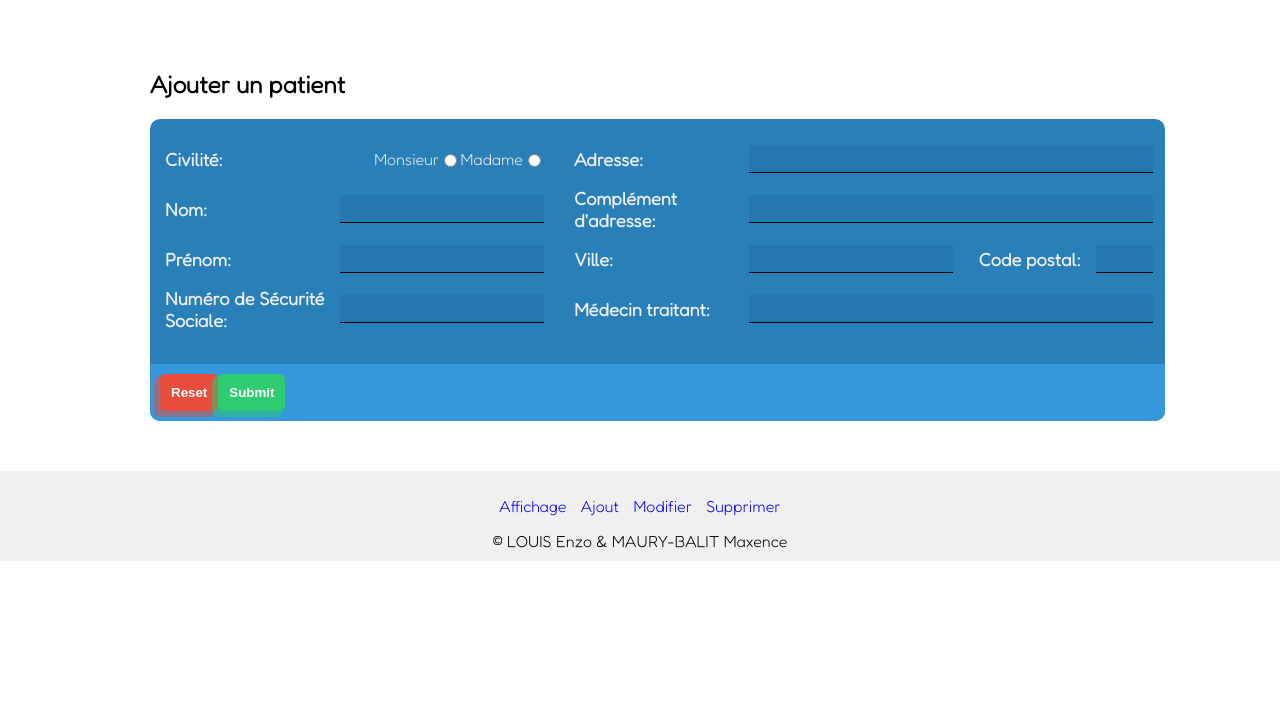
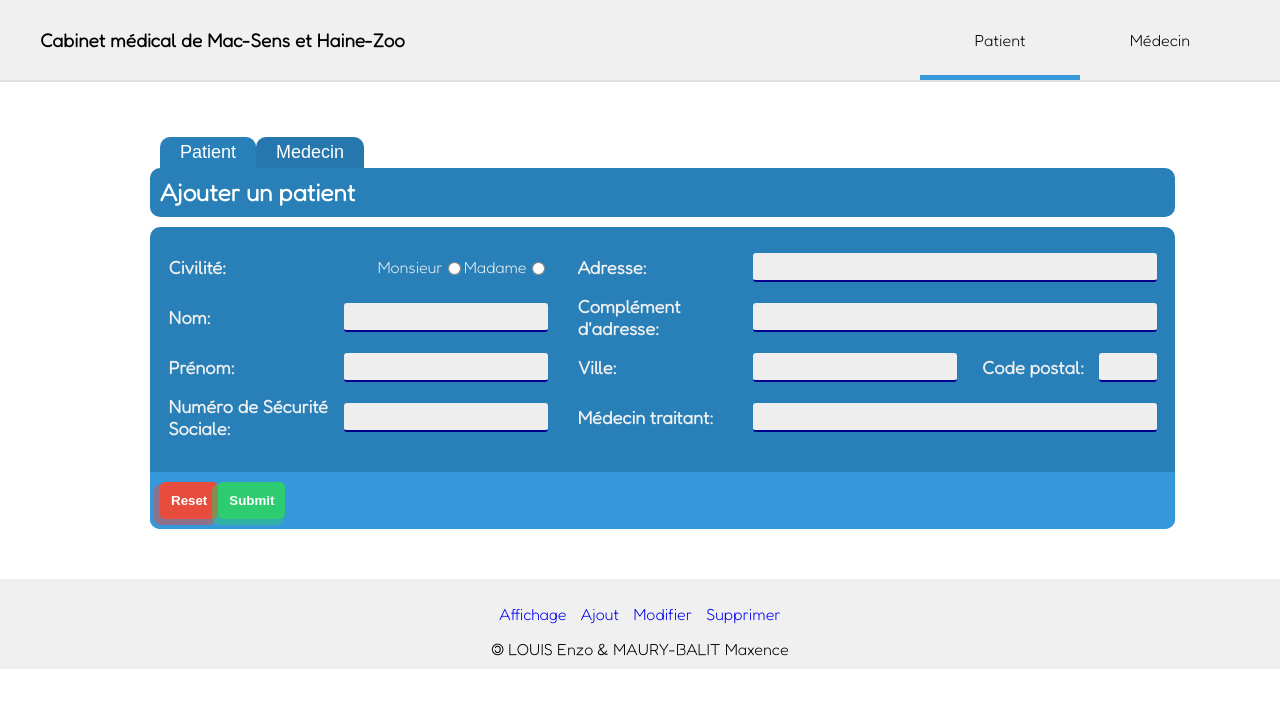
Before and after one commit to MaxenceMB/doctors-office-api, a PHP site: page /ajout.php in a window 1280 px wide. Shown: the top 708 px of the page. Run offline with PHP 8.4, Linux system fonts and the light colour scheme.

Commit message:
Ajout médecin (visuel) + tabs

```diff
--- a/ajout.php
+++ b/ajout.php
@@ -17,11 +17,23 @@
     </head>
 
     <body>
+        <header id="header">
+            <h3 id = "header-title">Cabinet médical de Mac-Sens et Haine-Zoo</h3>
+
+            <nav>
+                <ul>
+                    <li id="currentPage"><a href="#">Patient</a></li>
+                    <li><a href="affichageMedecin.php">Médecin</a></li>
+                </ul>
+            </nav>
+        </header>
+
         <main>
             <?php
                 if(empty($_POST["nom"])) {
                     $nom  = "";
                 } else {
+
                     // Valeurs du formulaire
                     $nom        = $_POST["nom"];
                     $prenom     = $_POST["prenom"];
@@ -57,38 +69,42 @@
                 }
             ?>
 
+            <div id = "tabs">
+                <button class = "tablinks" onclick = "openTab(event, 'Patient')" id = "current">Patient</button>
+                <button class = "tablinks" onclick = "openTab(event, 'Medecin')">Medecin</button>
+            </div>
             <h2>Ajouter un patient</h2>
 
             <!-- Formulaire principal d'ajout d'un patient -->
             <form method = "post" action = "ajout.php">
-                <div class = "mainForm">
+                <div id = "Patient" class = "mainForm">
                     <div class = "formColumn">
                         <div class = "formInput">
                             <div class = "formLabel">Civilité:</div>
-                            <label for = "monsieur" class = "formRadioLabel">Monsieur</label> <input type = "radio" name = "civilite" id = "monsieur" value = "">
-                            <label for = "madame"   class = "formRadioLabel">Madame</label>   <input type = "radio" name = "civilite" id = "madame"   value = ""> <br>
+                            <label for = "monsieur" class = "formRadioLabel">Monsieur</label> <input type = "radio" name = "civilite" id = "monsieur" value = "" required>
+                            <label for = "madame"   class = "formRadioLabel">Madame</label>   <input type = "radio" name = "civilite" id = "madame"   value = "" required> <br>
                         </div>
 
                         <div class = "formInput">
                             <div class = "formLabel"><label for = "nom">Nom:</label></div>
-                            <input type = "text" name = "nom" id = "nom" class = "shortInput" value = "" required> <br>
+                            <input type = "text" name = "nom" id = "nom" class = "shortInput" value = "" pattern = "\w{1, 20}" required> <br>
                         </div>
 
                         <div class = "formInput">
                             <div class = "formLabel"><label for = "prenom" >Prénom:</label></div>
-                            <input type = "text" name = "prenom" id = "prenom" class = "shortInput" value = ""> <br>
+                            <input type = "text" name = "prenom" id = "prenom" class = "shortInput" value = "" pattern = "\w{1, 20}" required> <br>
                         </div>
 
                         <div class = "formInput">
                             <div class = "formLabel"><label for = "numSecu">Numéro de Sécurité Sociale:</label></div>
-                            <input type = "text" name = "numSecu" id = "numSecu" class = "shortInput" value = "">
+                            <input type = "text" name = "numSecu" id = "numSecu" class = "shortInput" value = "" required>
                         </div>
                     </div>
 
                     <div class = "formColumn">
                         <div class = "formInput">
                             <div class = "formLabel"><label for = "adresse1">Adresse:</label></div>
-                            <input type = "text" name = "adresse1" id = "adresse1" class = "longInput" value = ""> <br>
+                            <input type = "text" name = "adresse1" id = "adresse1" class = "longInput" value = "" required> <br>
                         </div>
 
                         <div class = "formInput">
@@ -99,19 +115,35 @@
                         <div class = "formDoubleInput">
                             <div class = "formInput">
                                 <div class = "formLabel"><label for = "ville">Ville:</label></div>
-                                <input type = "text" name = "ville" id = "ville" class = "shortInput" value = "">
+                                <input type = "text" name = "ville" id = "ville" class = "shortInput" value = "" required>
                             </div>
 
                             <div class = "formInput">
                                 <div class = "formLabel formSecondLabel"><label for = "codePostal">Code postal:</label></div>
-                                <input type = "text" name = "codePostal" id = "codePostal" value = "">
+                                <input type = "text" name = "codePostal" id = "codePostal" value = "" pattern = "\d{5,5}" required>
                             </div>
                         </div>
 
                         <div class = "formInput">
                             <div class = "formLabel"><label for = "medecin">Médecin traitant:</label></div>
-                            <input type = "text" name = "medecin" id = "medecin" class = "longInput" value = ""> <br>
+                            <input type = "text" name = "medecin" id = "medecin" class = "longInput" value = "" required> <br>
                         </div>
+                    </div>
+                </div>
+
+                <div id = "Medecin" class = "mainForm">
+                    <div class = "formInput">
+                        <div class = "formLabel">Civilité:</div>
+                        <label for = "monsieur" class = "formRadioLabel">Monsieur</label> <input type = "radio" name = "civilite" id = "monsieur" value = "" required>
+                        <label for = "madame"   class = "formRadioLabel">Madame</label>   <input type = "radio" name = "civilite" id = "madame"   value = "" required> <br>
+                    </div>
+                    <div class = "formInput">
+                        <div class = "formLabel"><label for = "nom">Nom:</label></div>
+                        <input type = "text" name = "nom" id = "nom" class = "shortInput" value = "" pattern = "\w{1, 20}" required> <br>
+                    </div>
+                    <div class = "formInput">
+                        <div class = "formLabel"><label for = "prenom" >Prénom:</label></div>
+                        <input type = "text" name = "prenom" id = "prenom" class = "shortInput" value = "" pattern = "\w{1, 20}" required> <br>
                     </div>
                 </div>
 
@@ -130,7 +162,7 @@
                 <a href = "suppréssion.php"> Supprimer</a>
             </div>
 
-            <p>© LOUIS Enzo & MAURY-BALIT Maxence</p>
+            <p>🄯 LOUIS Enzo & MAURY-BALIT Maxence</p>
         </footer>
     </body>
 </html>
--- a/styles/ajout.css
+++ b/styles/ajout.css
@@ -7,11 +7,54 @@
     --very-dark-blue: #2677ad;
 }
 
+/*** TITRES ***/
+h2 {
+    width:   1005px;
+    margin:  10px auto;
+    padding: 10px;
+
+    background-color: var(--dark-blue);
+    border-radius: 10px;
+
+    color: white;
+}
+
 
 /*** MAIN FORM ***/
+/* tabs */
+#tabs {
+    width:   1005px;
+    margin:  -10px auto;
+    padding: 0 10px;
+
+    display: flex;
+}
+
+/* tabs boutons */
+#tabs button {
+    padding: 5px 20px;
+    margin-top: 15px;
+
+    background-color: var(--very-dark-blue);
+    border: none;
+    border-top-left-radius:  10px;
+    border-top-right-radius: 10px;
+
+    color: white;
+    font-size: 18px;
+}
+
+#tabs button:hover {
+    margin-top: 0;
+}
+
+#tabs #current {
+    background-color: var(--dark-blue);
+}
+
 form {
-    margin: 0 auto;
-    width: 1015px;
+    margin:   0 auto;
+    width:    1025px;
 
     color: var(--secondary-color);
 
@@ -23,31 +66,7 @@ form {
 /* Partie principale (sans les boutons) */
 .mainForm {
     display: flex;
-}
-
-
-/* Les deux colonnes du formulaire */
-.formColumn {
-    display: flex;
-    flex-direction: column;
-
-    padding: 15px;
-}
-
-
-/* Chaque input avec son label */
-.formInput {
-    display: flex;
-    align-items: center;
-
-    height: 50px;
-}
-
-
-/* La zone à deux inputs */
-.formDoubleInput {
-    display: flex;
-    justify-content: space-between;
+    justify-content: center;
 }
 
 
@@ -63,8 +82,34 @@ form {
 }
 
 
+/* Les deux colonnes du formulaire */
+.formColumn {
+    display: flex;
+    flex-direction: column;
+
+    padding: 15px;
+}
+
+
+/* PATIENTS */
+/* Chaque input avec son label */
+#Patient .formInput {
+    display: flex;
+    align-items: center;
+
+    height: 50px;
+}
+
+
+/* La zone à deux inputs */
+#Patient .formDoubleInput {
+    display: flex;
+    justify-content: space-between;
+}
+
+
 /* Les labels des inputs */
-.formLabel {
+#Patient .formLabel {
     width:  175px;
     font-size: 18px;
     font-weight: bold;
@@ -75,28 +120,29 @@ form {
 }
 
 /* Le deuxième label des zone à deux inputs */
-.formSecondLabel {
+#Patient .formSecondLabel {
     width: auto;
     margin-right: 15px;
 }
 
 
 /* Tous les inputs textuels */
-input[type = text] {
+#Patient input[type = text] {
     border:           none;
-    border-bottom:    1px solid black;
-    background-color: var(--very-dark-blue);
+    border-bottom:    2px solid darkblue;
+    border-radius:    3px;
+    background-color: #EEEEEE;
 
     height: 25px;
 }
 
 /* Les inputs "court" */
-.shortInput {
+#Patient .shortInput {
     width: 15em;
 }
 
 /* Les inputs "long" */
-.longInput {
+#Patient .longInput {
     width: 30em;
 }
 
@@ -104,3 +150,40 @@ input[type = text] {
 #codePostal {
     width: 4em;
 }
+
+/* MEDECINS */
+#Medecin {
+    display: none;
+}
+
+
+/* Les inputs de medecins */
+#Medecin .formInput {
+    width: 250px;
+}
+
+/* inputs textuels */
+#Medecin input[type = text] {
+    border:           none;
+    border-bottom:    2px solid darkblue;
+    border-radius:    3px;
+    background-color: #EEEEEE;
+
+    height: 25px;
+}
+
+/* Les labels des inputs */
+#Medecin .formLabel {
+    font-size: 18px;
+    font-weight: bold;
+
+    display: flex;
+    align-items: center;
+    flex: 1 0 25%;
+}
+
+
+/* Les inputs "court" */
+#Medecin .shortInput {
+    width: 15em;
+}
```
